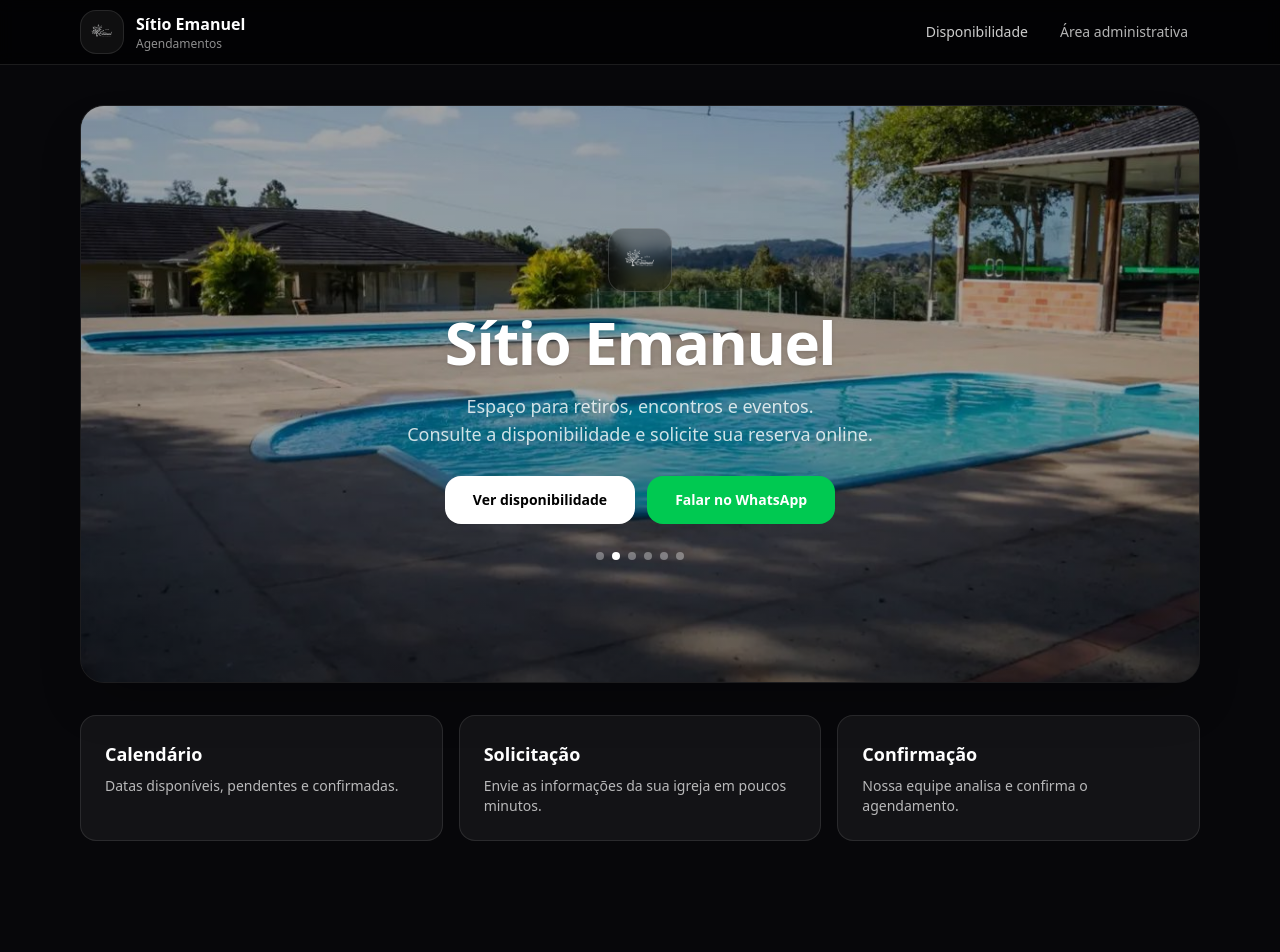
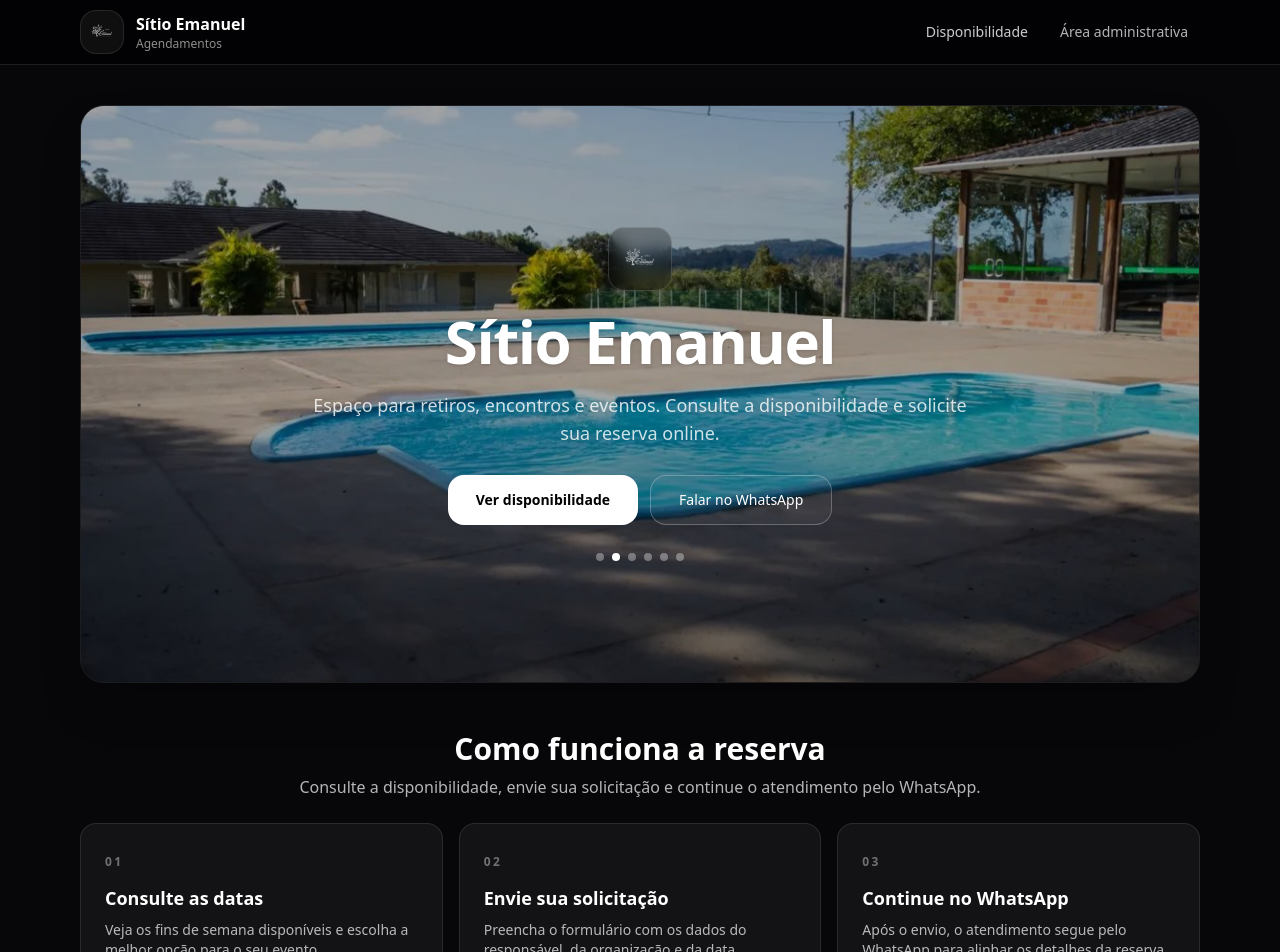
Before and after one commit to anthonytribeiro587/sistema-agendamento, a Next.js app: page / in a window 1280 px wide. Shown: the top 952 px of the page. Before the commit the page ends 881 px from the top, so only its background shows below. Built offline with nearby package versions, Linux system fonts and the light colour scheme.

Commit message:
ajusta home do sitio emanuel

```diff
--- a/components/HomeHero.tsx
+++ b/components/HomeHero.tsx
@@ -4,7 +4,7 @@ import Image from "next/image";
 import Link from "next/link";
 import { useEffect, useMemo, useState } from "react";
 
-const SLIDE_MS = 3500; // <-- DIMINUI/AUMENTA AQUI (ex: 2500 mais rápido)
+const SLIDE_MS = 3500;
 
 const PHOTOS = [
   "/fotos/1.jpeg",
@@ -27,9 +27,7 @@ export default function HomeHero() {
 
   return (
     <main className="w-full">
-      {/* HERO */}
       <section className="relative w-full">
-        {/* fundo */}
         <div className="relative mx-auto w-full max-w-6xl px-4 pt-6 sm:pt-10">
           <div className="relative overflow-hidden rounded-3xl border border-white/10 bg-black/40 shadow-2xl">
             <div className="relative h-[70vh] min-h-[520px] sm:h-[72vh]">
@@ -41,10 +39,8 @@ export default function HomeHero() {
                 className="object-cover"
               />
 
-              {/* overlay para legibilidade (sem escurecer demais) */}
               <div className="absolute inset-0 bg-gradient-to-b from-black/35 via-black/35 to-black/55" />
 
-              {/* conteúdo */}
               <div className="absolute inset-0 flex items-center justify-center px-5">
                 <div className="w-full max-w-3xl text-center">
                   <div className="mx-auto mb-5 flex items-center justify-center">
@@ -63,8 +59,8 @@ export default function HomeHero() {
                   </h1>
 
                   <p className="mx-auto mt-5 max-w-2xl text-base sm:text-lg text-white/80">
-  Espaço para retiros, encontros e eventos. <br />
-  Consulte a disponibilidade e solicite sua reserva online.
+                    Espaço para retiros, encontros e eventos. Consulte a disponibilidade
+                    e solicite sua reserva online.
                   </p>
 
                   <div className="mt-7 flex flex-col sm:flex-row gap-3 justify-center">
@@ -74,16 +70,17 @@ export default function HomeHero() {
                     >
                       Ver disponibilidade
                     </Link>
+
                     <a
-  href="https://wa.me/5551995092781"
+                      href="https://wa.me/5551999999999"
                       target="_blank"
-  className="inline-flex items-center justify-center rounded-2xl bg-green-500 px-7 py-3.5 text-sm font-semibold text-white hover:bg-green-600 transition"
+                      rel="noreferrer"
+                      className="inline-flex items-center justify-center rounded-2xl border border-white/25 bg-white/5 px-7 py-3.5 text-sm font-medium text-white hover:bg-white/10 transition"
                     >
                       Falar no WhatsApp
                     </a>
                   </div>
 
-                  {/* bolinhas do slider */}
                   <div className="mt-7 flex items-center justify-center gap-2">
                     {PHOTOS.map((_, i) => (
                       <button
@@ -101,27 +98,52 @@ export default function HomeHero() {
             </div>
           </div>
 
-          {/* cards */}
-          <div className="mt-8 grid grid-cols-1 md:grid-cols-3 gap-4">
+          <div className="mt-12">
+            <div className="mb-6 text-center">
+              <h2 className="text-2xl sm:text-3xl font-semibold text-white">
+                Como funciona a reserva
+              </h2>
+              <p className="mt-2 text-sm sm:text-base text-white/70">
+                Consulte a disponibilidade, envie sua solicitação e continue o atendimento pelo WhatsApp.
+              </p>
+            </div>
+
+            <div className="grid grid-cols-1 md:grid-cols-3 gap-4">
               <div className="rounded-2xl border border-white/10 bg-white/5 p-6">
-              <h3 className="text-lg font-semibold text-white">Calendário</h3>
+                <span className="text-xs font-semibold tracking-[0.2em] text-white/40">
+                  01
+                </span>
+                <h3 className="mt-3 text-lg font-semibold text-white">
+                  Consulte as datas
+                </h3>
                 <p className="mt-2 text-sm text-white/70">
-                Datas disponíveis, pendentes e confirmadas.
+                  Veja os fins de semana disponíveis e escolha a melhor opção para o seu evento.
                 </p>
               </div>
 
               <div className="rounded-2xl border border-white/10 bg-white/5 p-6">
-              <h3 className="text-lg font-semibold text-white">Solicitação</h3>
+                <span className="text-xs font-semibold tracking-[0.2em] text-white/40">
+                  02
+                </span>
+                <h3 className="mt-3 text-lg font-semibold text-white">
+                  Envie sua solicitação
+                </h3>
                 <p className="mt-2 text-sm text-white/70">
-                Envie as informações da sua igreja em poucos minutos.
+                  Preencha o formulário com os dados do responsável, da organização e da data desejada.
                 </p>
               </div>
 
               <div className="rounded-2xl border border-white/10 bg-white/5 p-6">
-              <h3 className="text-lg font-semibold text-white">Confirmação</h3>
+                <span className="text-xs font-semibold tracking-[0.2em] text-white/40">
+                  03
+                </span>
+                <h3 className="mt-3 text-lg font-semibold text-white">
+                  Continue no WhatsApp
+                </h3>
                 <p className="mt-2 text-sm text-white/70">
-                Nossa equipe analisa e confirma o agendamento.
+                  Após o envio, o atendimento segue pelo WhatsApp para alinhar os detalhes da reserva.
                 </p>
+              </div>
             </div>
           </div>
 
```
Lines whose indentation alone changed are shown as unchanged.
